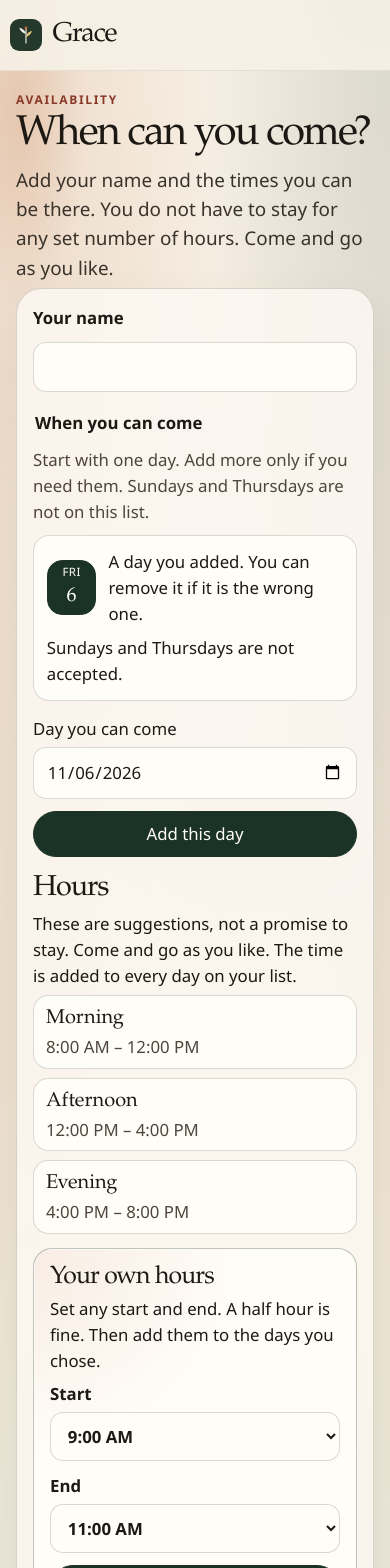
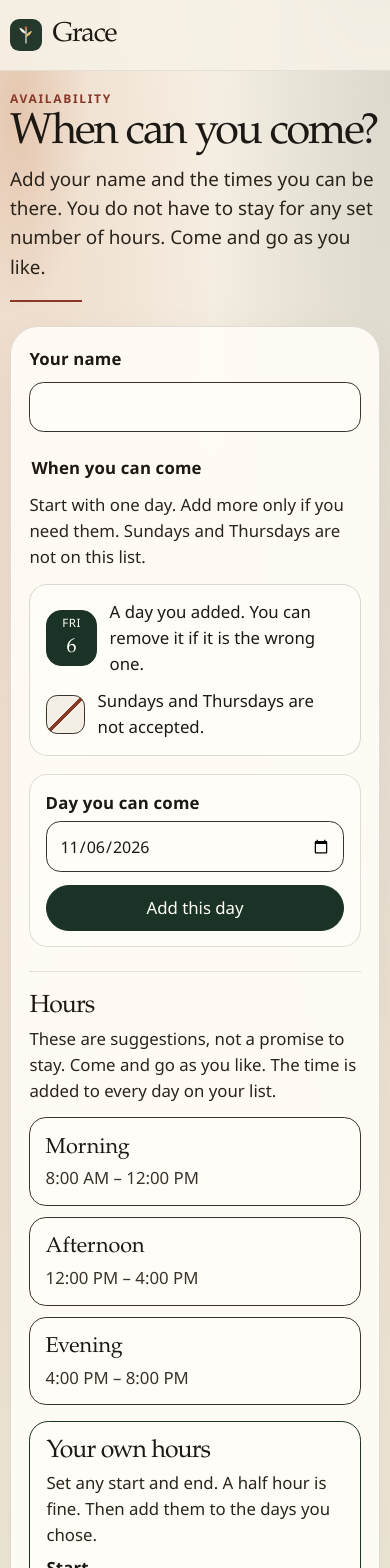
Before and after one commit to matiyasmetek18-sketch/project_grace, a React (Vite) app: page / in a window 390 px wide. Shown: the top 1568 px of the page. Built offline with nearby package versions, Linux system fonts and the light colour scheme.

Commit message:
Polish the availability page so it feels finished.
Spacing, type, and controls are calmer and easier to read, especially on a phone. The form itself is unchanged.

Co-authored-by: matiyasmetek18-sketch <matiyasmetek18-sketch@users.noreply.github.com>

```diff
--- a/src/pages/AvailabilityPage.tsx
+++ b/src/pages/AvailabilityPage.tsx
@@ -189,6 +189,7 @@ export function AvailabilityPage() {
               <span>A day you added. You can remove it if it is the wrong one.</span>
             </li>
             <li>
+              <span className="closed-mark" aria-hidden="true" />
               <span className="legend-note">Sundays and Thursdays are not accepted.</span>
             </li>
           </ul>
@@ -196,7 +197,7 @@ export function AvailabilityPage() {
           {orderedDays.length > 0 && (
             <ul className="chosen-days">
               {orderedDays.map((date, index) => (
-                <li key={date}>
+                <li key={date} className="chosen-day">
                   <span className="day day-key is-on" aria-hidden="true">
                     <span className="day-wd">{formatWeekdayShort(date)}</span>
                     <span className="day-num">{formatDayNum(date)}</span>
@@ -367,7 +368,7 @@ export function AvailabilityPage() {
       <section className="saved" aria-labelledby="saved-title">
         <h2 id="saved-title">Saved on this device</h2>
         {entries.length === 0 ? (
-          <p>No one has added times in this browser yet.</p>
+          <p className="saved-empty">No one has added times in this browser yet.</p>
         ) : (
           <ul className="saved-list">
             {entries.map((entry) => (
--- a/src/styles.css
+++ b/src/styles.css
@@ -66,7 +66,7 @@ body::after {
     radial-gradient(closest-side at 18% 24%, rgba(196, 122, 74, 0.22), transparent 72%),
     radial-gradient(closest-side at 82% 12%, rgba(61, 92, 69, 0.2), transparent 68%),
     radial-gradient(closest-side at 60% 88%, rgba(212, 168, 96, 0.16), transparent 64%);
-  animation: grace-drift 42s ease-in-out infinite alternate;
+  animation: grace-drift 56s ease-in-out infinite alternate;
   will-change: transform;
 }
 
@@ -1646,144 +1646,315 @@ input[type="radio"] {
 }
 
 .collector {
-  width: min(46rem, calc(100% - 2rem));
-  padding-top: 1.25rem;
+  width: min(40rem, calc(100% - 1.5rem));
+  padding: 1.75rem 0 2.5rem;
+}
+
+.collector-intro {
+  margin-bottom: 1.5rem;
 }
 
 .collector-intro h1 {
-  font-size: clamp(2.6rem, 8vw, 4.6rem);
+  font-size: clamp(2.7rem, 9vw, 4.4rem);
+  margin-bottom: 0.7rem;
+}
+
+.collector-intro .lede {
+  max-width: 34rem;
+  color: #2a241c;
+}
+
+.collector-intro::after {
+  content: "";
+  display: block;
+  width: 4.5rem;
+  height: 2px;
+  margin-top: 1.15rem;
+  background: #8a3828;
 }
 
 .collector-card,
 .saved {
-  background: rgba(251, 247, 240, 0.9);
-  border: 1px solid var(--line);
-  border-radius: 1.6rem;
-  padding: clamp(1rem, 2vw, 1.4rem);
-  box-shadow: var(--shadow);
+  background: rgba(255, 252, 246, 0.94);
+  border: 1px solid rgba(28, 25, 20, 0.14);
+  border-radius: 1.75rem;
+  padding: clamp(1.15rem, 3vw, 1.75rem);
+  box-shadow: 0 18px 50px rgba(48, 32, 18, 0.06);
+}
+
+.collector .field {
+  margin-bottom: 1.45rem;
+}
+
+.collector .field > label,
+.collector legend,
+.day-add label,
+.own-hours label,
+.custom-grid label {
+  color: #1c1914;
+  font-weight: 650;
+  letter-spacing: 0.01em;
+}
+
+.collector input,
+.collector select,
+.collector textarea {
+  color: #1c1914;
+  background: #fffdf8;
+  border: 1.5px solid #3a332b;
+  border-radius: 0.9rem;
+  min-height: 3.1rem;
+  font-size: 1rem;
+}
+
+.collector textarea {
+  min-height: 6.5rem;
+  line-height: 1.45;
+}
+
+.collector input:focus-visible,
+.collector select:focus-visible,
+.collector textarea:focus-visible {
+  outline: 3px solid #8a3828;
+  outline-offset: 2px;
+}
+
+.collector .field-help {
+  color: #2a241c;
+  max-width: 36rem;
 }
 
 .saved {
-  margin: 1rem 0 2rem;
+  margin: 1.25rem 0 0.5rem;
+}
+
+.saved h2,
+.hours-board h2,
+.own-hours h3 {
+  font-size: clamp(1.55rem, 4vw, 1.9rem);
 }
 
 .calendar-legend {
   list-style: none;
   display: grid;
-  gap: 0.55rem;
-  margin: 0.6rem 0 0.9rem;
-  padding: 0.8rem;
-  border-radius: 1rem;
+  gap: 0.7rem;
+  margin: 0.85rem 0 1.15rem;
+  padding: 0.9rem 1rem;
+  border-radius: 1.15rem;
   background: #fffdf8;
-  border: 1px solid var(--line);
+  border: 1.5px solid rgba(28, 25, 20, 0.16);
 }
 
 .calendar-legend li {
   display: flex;
   align-items: center;
-  gap: 0.75rem;
+  gap: 0.8rem;
+  color: #1c1914;
+}
+
+.closed-mark {
+  width: 2.4rem;
+  height: 2.4rem;
+  flex: none;
+  border-radius: 0.7rem;
+  border: 1.5px solid #3a332b;
+  background:
+    linear-gradient(135deg, transparent 46%, #8a3828 46% 54%, transparent 54%),
+    #f4efe4;
+}
+
+.legend-note {
+  color: #1c1914;
 }
 
 .day-key {
-  width: 3.1rem;
-  min-height: 3.4rem;
+  width: 3.15rem;
+  min-height: 3.5rem;
   pointer-events: none;
   flex: none;
 }
 
 .chosen-days {
   list-style: none;
-  margin: 0 0 1rem;
+  margin: 0 0 1.15rem;
   padding: 0;
   display: grid;
-  gap: 0.55rem;
-}
-
-.chosen-days li,
+  gap: 0.65rem;
+}
+
+.chosen-day,
 .day-add-row {
   display: flex;
   align-items: center;
-  gap: 0.75rem;
+  gap: 0.8rem;
+}
+
+.chosen-day {
+  padding: 0.7rem 0.8rem;
+  border-radius: 1.1rem;
+  background: #fffdf8;
+  border: 1.5px solid rgba(28, 25, 20, 0.14);
+}
+
+.chosen-day .text-btn {
+  margin-left: auto;
+  min-height: 2.75rem;
+  padding: 0.35rem 0.8rem;
+  border: 1.5px solid #8a3828;
+  border-radius: 999px;
+  color: #6e2c1e;
+  text-decoration: none;
+  background: #fffdf8;
 }
 
 .chosen-label {
   display: block;
-  font-size: 0.78rem;
+  font-size: 0.75rem;
   font-weight: 650;
-  letter-spacing: 0.06em;
+  letter-spacing: 0.08em;
   text-transform: uppercase;
-  color: var(--russet);
+  color: #6e2c1e;
 }
 
 .chosen-date {
   display: block;
   font-family: var(--serif);
-  font-size: 1.15rem;
+  font-size: 1.2rem;
+  color: #1c1914;
+}
+
+.day-add {
+  margin: 0.2rem 0 0.35rem;
+  padding: 0.95rem;
+  border-radius: 1.15rem;
+  background: #fffdf8;
+  border: 1.5px solid rgba(28, 25, 20, 0.14);
 }
 
 .day-add-row input {
   flex: 1;
-}
-
-.day-add {
-  margin-bottom: 0.4rem;
+  min-width: 0;
 }
 
 .hours-board {
-  margin-top: 1.1rem;
-}
-
-.hours-board h2 {
-  font-size: 1.8rem;
+  margin-top: 1.5rem;
+  padding-top: 1.25rem;
+  border-top: 1px solid rgba(28, 25, 20, 0.12);
+}
+
+.hours-board > p,
+.own-hours > p {
+  color: #2a241c;
+  max-width: 36rem;
+}
+
+.collector .presets {
+  gap: 0.7rem;
+  margin-top: 0.8rem;
+}
+
+.collector .preset {
+  background: #fffdf8;
+  border: 1.5px solid #3a332b;
+  border-radius: 1.05rem;
+  min-height: 5rem;
+  padding: 0.85rem 0.95rem;
+  color: #1c1914;
+}
+
+.collector .preset-name {
+  color: #1c1914;
+  font-size: 1.35rem;
+}
+
+.collector .preset-time {
+  color: #3a332b;
+  font-weight: 560;
 }
 
 .own-hours {
-  margin-top: 0.9rem;
-  padding: 1rem;
+  margin-top: 1rem;
+  padding: 1.05rem 1rem 1.1rem;
   border-radius: 1.2rem;
-  background:
-    radial-gradient(circle at 0 0, rgba(196, 122, 74, 0.12), transparent 42%),
-    #fffdf8;
-  border: 1px solid rgba(27, 51, 38, 0.28);
-  box-shadow: inset 0 0 0 1px rgba(255, 253, 248, 0.7);
+  background: #fffdf8;
+  border: 1.5px solid #1b3326;
 }
 
 .own-hours h3 {
   margin-top: 0;
 }
 
+.collector .added-ranges li {
+  padding: 0.7rem 0;
+  color: #1c1914;
+}
+
+.collector .join-submit {
+  margin-top: 0.4rem;
+  padding-top: 1.1rem;
+  border-top: 1px solid rgba(28, 25, 20, 0.12);
+  align-items: flex-start;
+}
+
+.collector .join-submit p {
+  color: #2a241c;
+  margin: 0;
+}
+
+.saved-empty {
+  margin: 0.35rem 0 0;
+  color: #2a241c;
+}
+
 .saved-list {
   list-style: none;
-  margin: 0.6rem 0 0;
+  margin: 0.8rem 0 0;
   padding: 0;
   display: grid;
-  gap: 0.7rem;
-}
-
-.saved-list li {
-  border-top: 1px solid var(--line);
-  padding-top: 0.7rem;
+  gap: 0.85rem;
+}
+
+.saved-list > li {
+  padding: 0.85rem 0 0;
+  border-top: 1px solid rgba(28, 25, 20, 0.12);
+}
+
+.saved-list h3 {
+  font-size: 1.45rem;
 }
 
 .saved-list ul {
-  margin: 0.3rem 0;
+  margin: 0.35rem 0 0.2rem;
   padding-left: 1.1rem;
+  color: #1c1914;
 }
 
 @media (max-width: 640px) {
-  .collector .custom-grid {
+  .collector {
+    width: min(40rem, calc(100% - 1.25rem));
+    padding-top: 1.15rem;
+  }
+
+  .collector .custom-grid,
+  .collector .presets {
     grid-template-columns: 1fr;
   }
 
   .collector .join-submit .btn,
-  .day-add-row .btn {
+  .day-add-row .btn,
+  .own-hours .btn {
     width: 100%;
   }
 
   .day-add-row,
-  .chosen-days li {
+  .chosen-day {
     align-items: stretch;
     flex-wrap: wrap;
+  }
+
+  .chosen-day .text-btn {
+    margin-left: 0;
+    width: 100%;
   }
 }
 
```
